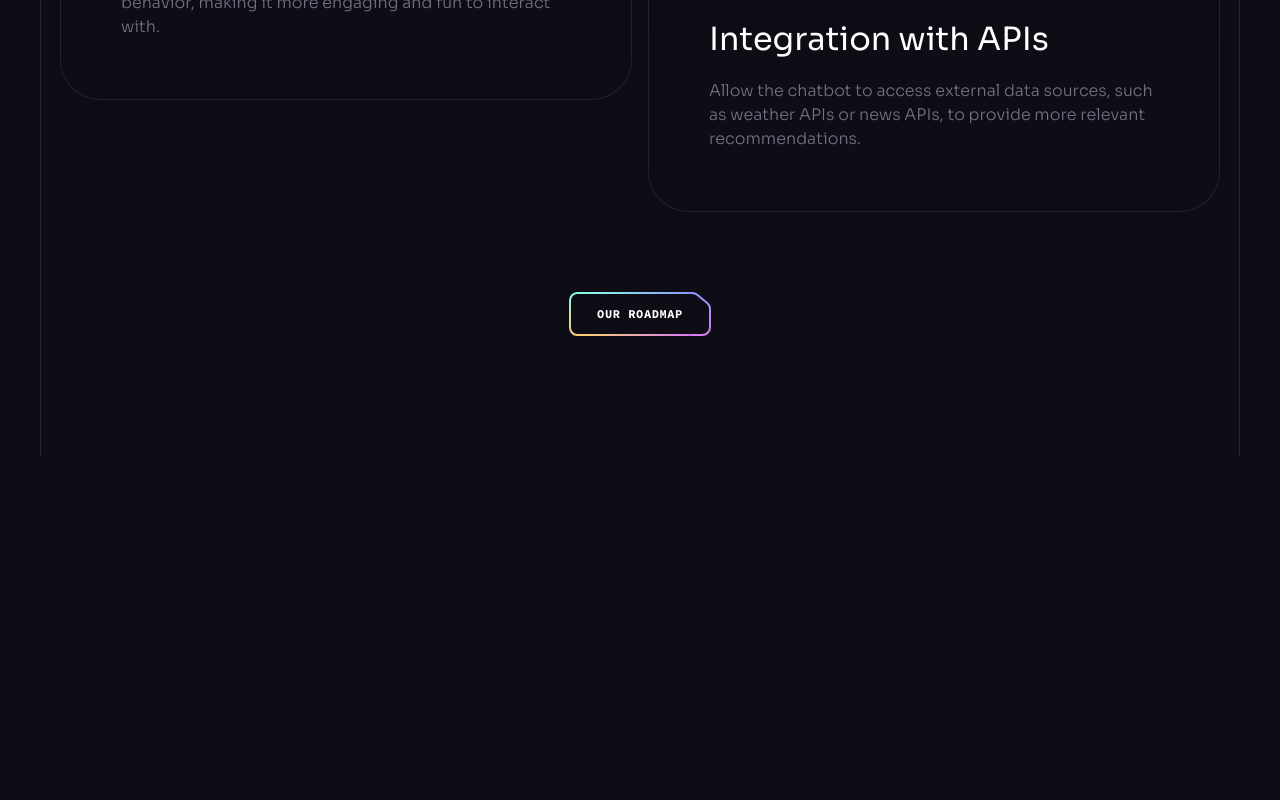
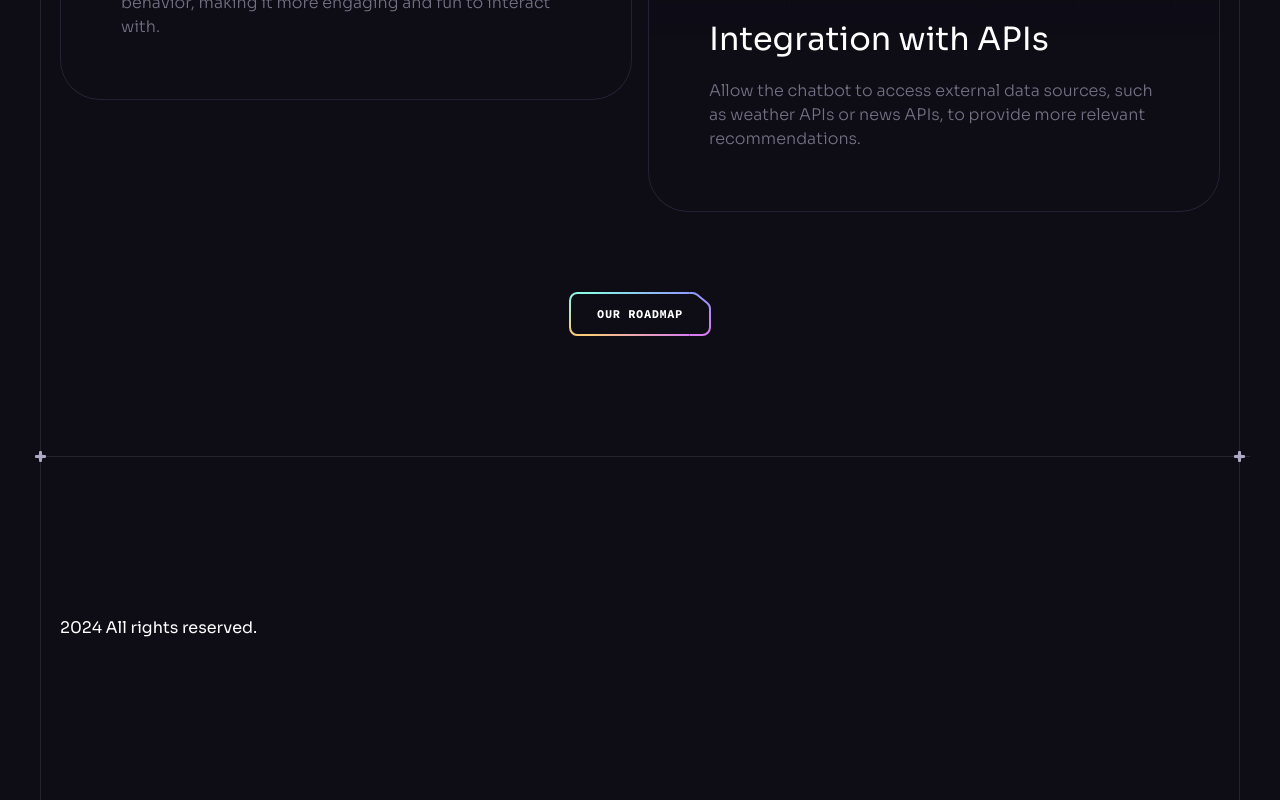
Before and after one commit to jahez07/brainwave, a React (Vite) app: page / in a window 1280 px wide. Shown: the part 8975-9775 px from the top of the page. Before the commit the page ends 9431 px from the top, so only its background shows below. Built offline with nearby package versions, Linux system fonts and the light colour scheme.

Commit message:
Update Footer.jsx
Crosses + Full Year

```diff
--- a/src/App.jsx
+++ b/src/App.jsx
@@ -1,6 +1,7 @@
 import ButtonGradient from "./assets/svg/ButtonGradient";
 import Benefits from "./components/Benefits";
 import Collaboration from "./components/Collaboration";
+import Footer from "./components/Footer";
 import Header from "./components/Header";
 import Hero from "./components/Hero";
 import Pricing from "./components/Pricing";
@@ -18,6 +19,7 @@ const App = () => {
         <Services />
         <Pricing />
         <Roadmap />
+        <Footer />
       </div>
       <ButtonGradient />
     </>
--- a/src/components/Footer.jsx
+++ b/src/components/Footer.jsx
@@ -1,5 +1,13 @@
+import Section from "./Section";
+
 const Footer = () => {
-  return <div>Footer</div>;
+  return (
+    <Section crosses className="!px-0!py-10">
+      <div className="container flex sm:justify-between justify-center items-center gap-10 max-sm:flex-col">
+        <p>{new Date().getFullYear()} All rights reserved.</p>
+      </div>
+    </Section>
+  );
 };
 
 export default Footer;
```
